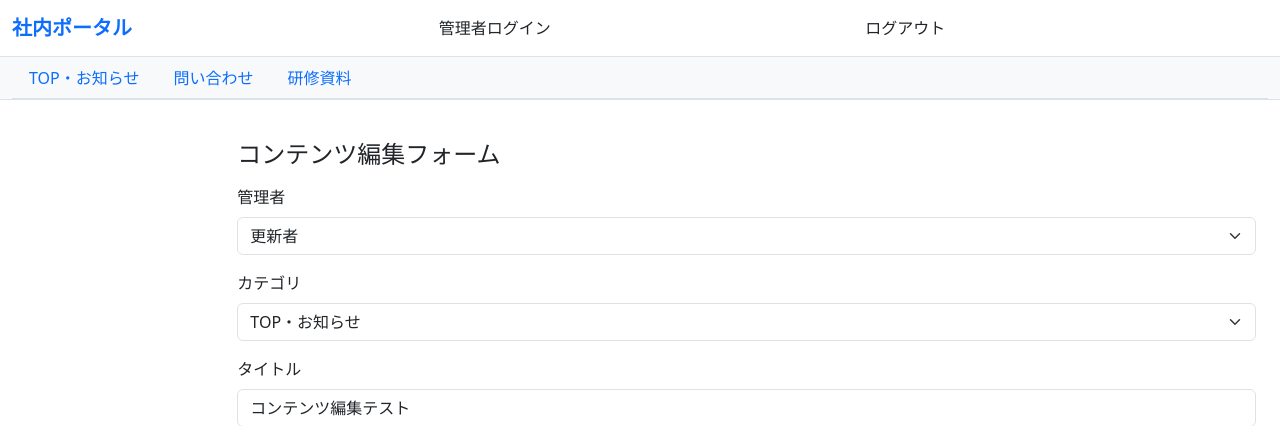
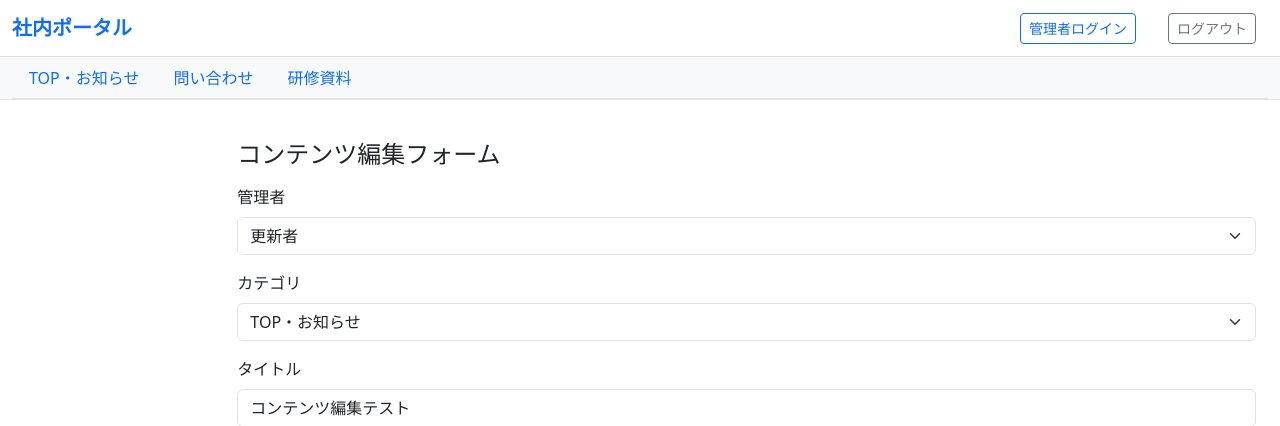
Before and after one commit to usuakari/intra, a Django app: page /content/edit/7 in a window 1280 px wide. Shown: the top 426 px of the page. Run offline with Django 5.2, Linux system fonts and the light colour scheme; data comes from the database, SQL or seed files in the repository.

Commit message:
template_fixed

```diff
--- a/share/templates/base.html
+++ b/share/templates/base.html
@@ -11,24 +11,25 @@
 
   <!-- ヘッダー -->
   <nav class="navbar navbar-expand-lg navbar-light bg-white border-bottom sticky-top">
-    <div class="container-fluid">
+    <div class="container-fluid d-flex justify-content-between align-items-center">
       <a class="navbar-brand fw-bold text-primary" href="{% url 'parent_contents_default' %}">社内ポータル</a>
 
-    </div>
+      <div class="d-flex gap-2">
         <div class="container-fluid">
           <form action="{% url 'login' %}" method="post">
             {% csrf_token %}
-        <input class="nav-link" type="submit" value="管理者ログイン">
+            <input class="btn btn-outline-primary btn-sm" type="submit" value="管理者ログイン">
           </form>
         </div>
 
         <div class="container-fluid">
           <form action="{% url 'logout' %}" method="post">
             {% csrf_token %}
-        <input class="nav-link" type="submit" value="ログアウト">
+            <input class="btn btn-outline-secondary btn-sm" type="submit" value="ログアウト">
           </form>
         </div>
-
+      </div>
+    </div>
   </nav>
 
   <!-- 親カテゴリ切替ナビ -->
```
Lines whose indentation alone changed are shown as unchanged.
